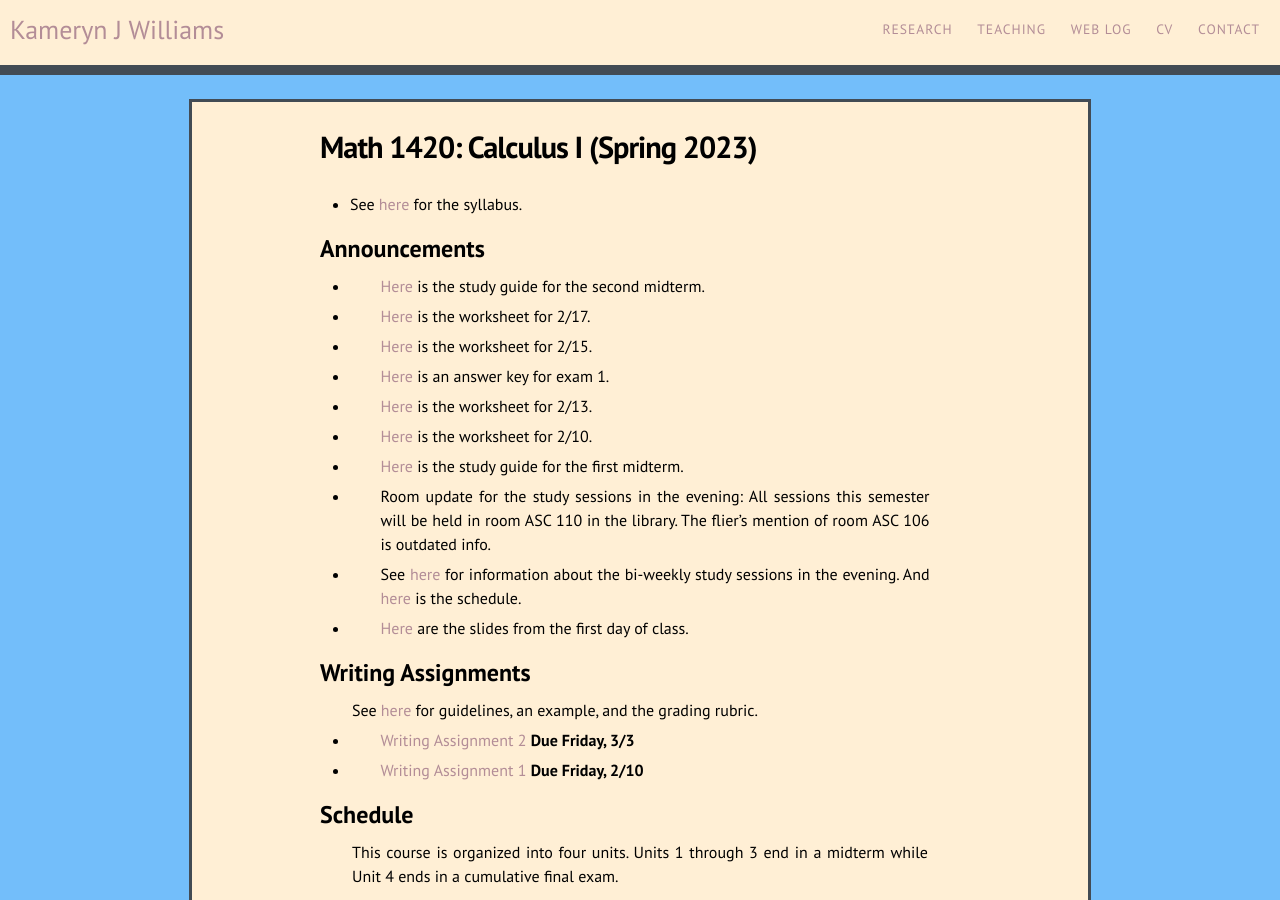
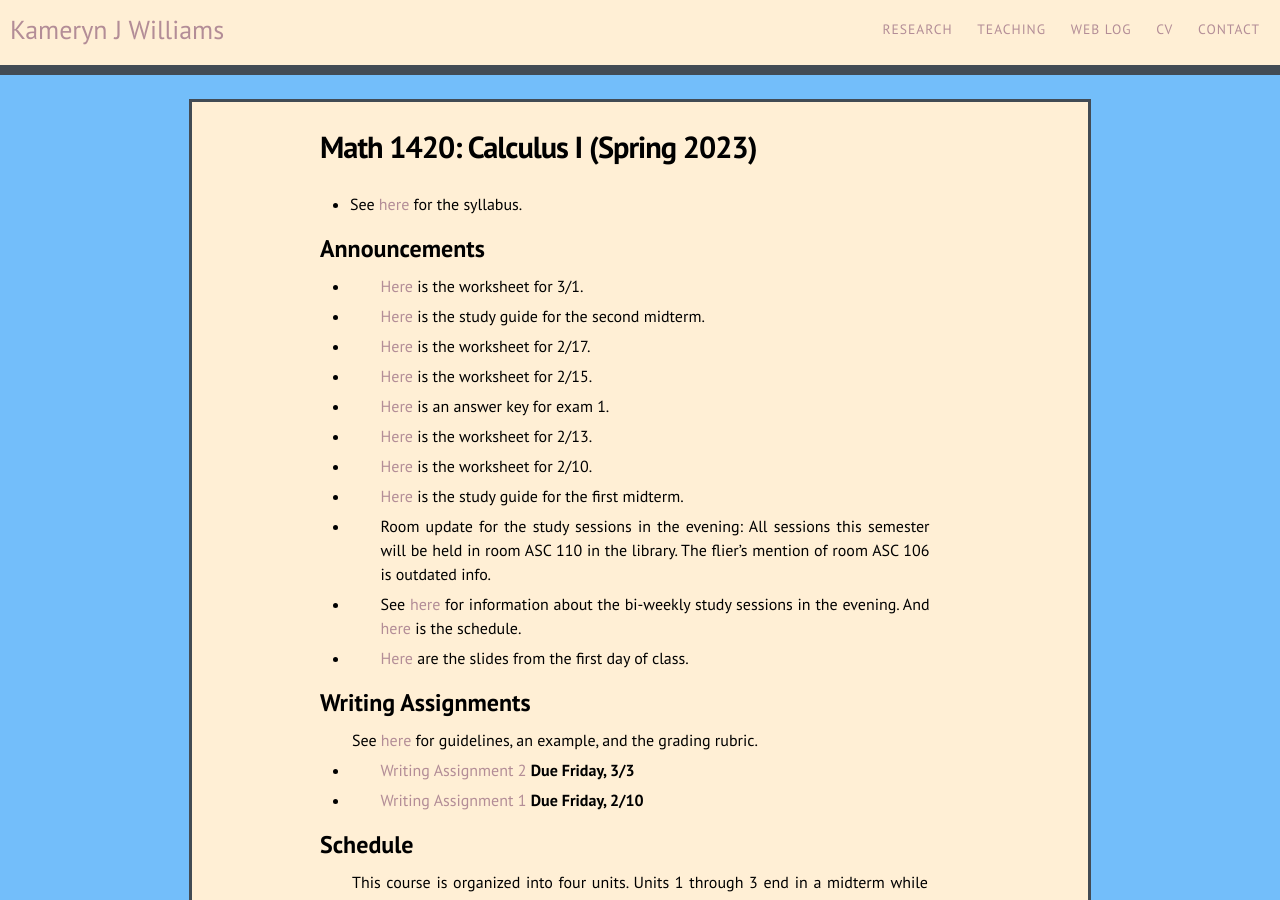
Before and after one commit to kamerynjw/kamerynjw.github.io, a Jekyll site: the page built from teaching/2023/math1420.md, in a window 1280 px wide and 900 px high. Built offline with Jekyll 4.4.1, drawn with Linux system fonts in a browser that asks for light colours; nearby versions of some CDN libraries.

Commit message:
new orksheet

```diff
--- a/teaching/2023/math1420.md
+++ b/teaching/2023/math1420.md
@@ -9,6 +9,8 @@ permalink: /teaching/2023/math1420/
 
 Announcements
 -------------
+
+* [Here]({{ page.url }}ws4.1.pdf) is the worksheet for 3/1.
 
 * [Here]({{ page.url }}sg2.pdf) is the study guide for the second midterm.
 
```
Also changed, not shown: 1 other file.
